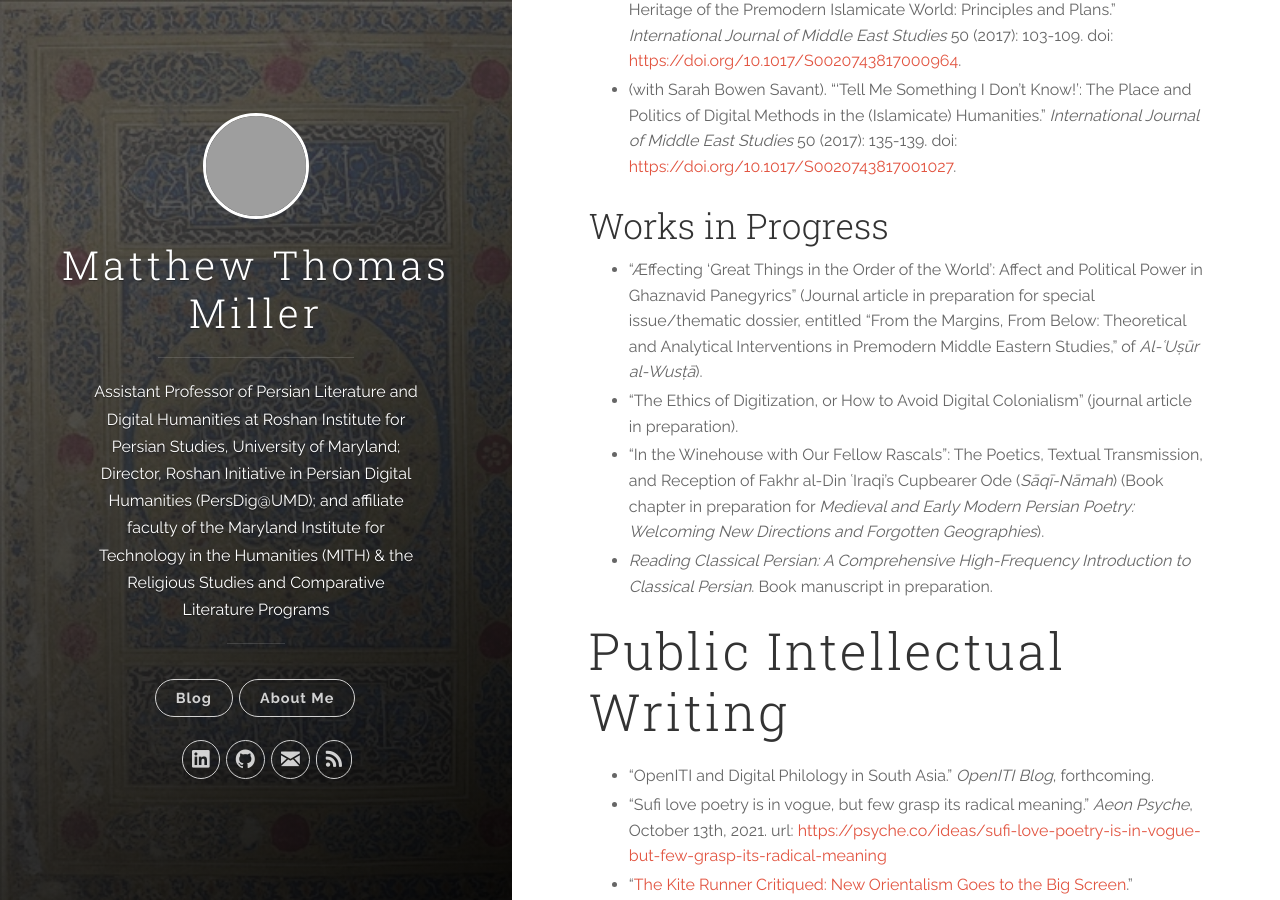
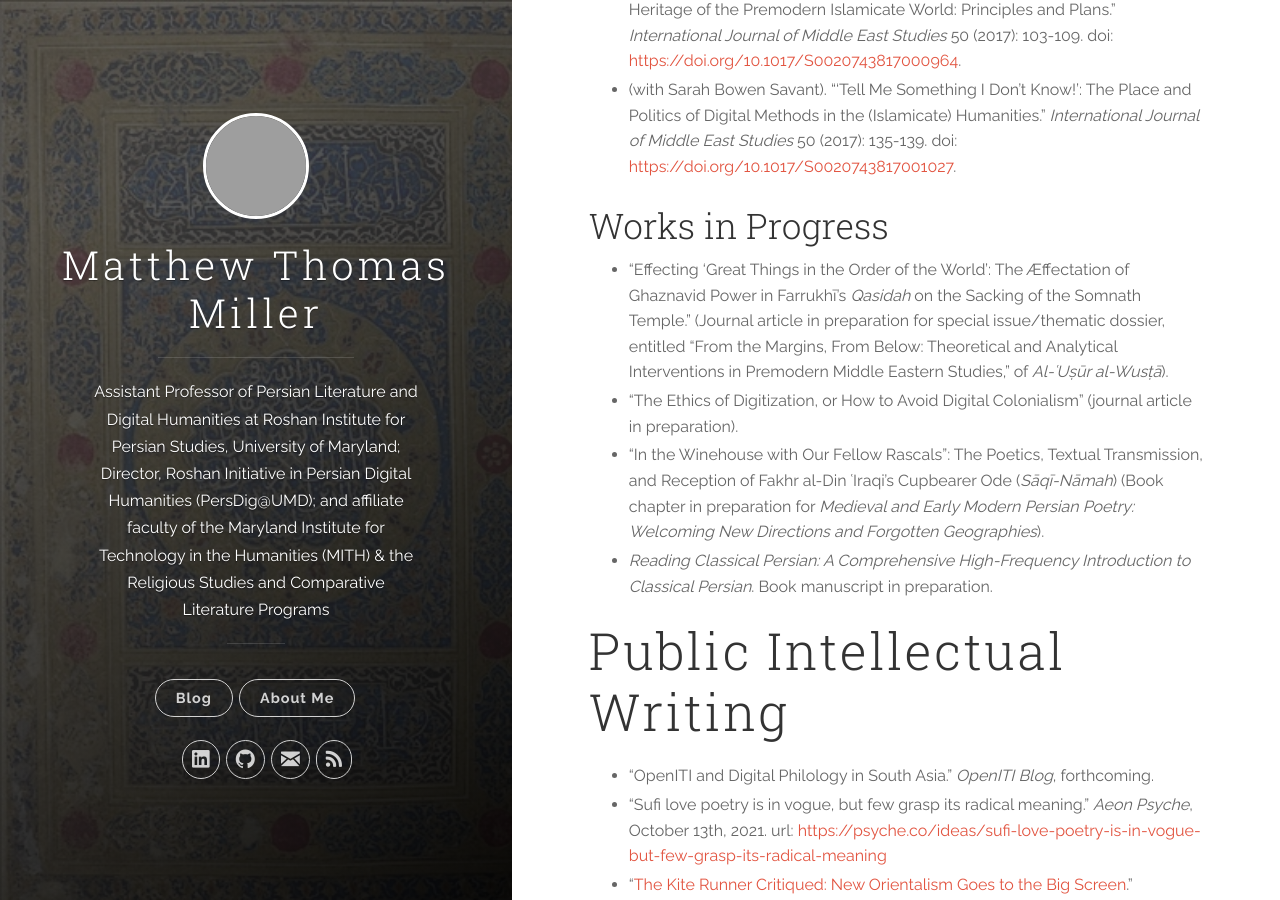
Before and after one commit to MatthewThomasMiller/MatthewThomasMiller.github.io, a Jekyll site: the page built from about-me.md, in a window 1280 px wide and 900 px high, scrolled down 4722 px, cut to the strip 0-900 px from the top of the window. Built offline with Jekyll 4.4.1, drawn with Linux system fonts in a browser that asks for light colours; grey boxes are pictures that could not be loaded.

Commit message:
article title update

```diff
--- a/about-me.md
+++ b/about-me.md
@@ -77,7 +77,7 @@ https://doi.org/10.1017/S0020743817001027).
 
 ## Works in Progress
 
-* "Æffecting 'Great Things in the Order of the World': Affect and Political Power in Ghaznavid Panegyrics" (Journal article in preparation for special issue/thematic dossier, entitled "From the Margins, From Below: Theoretical and Analytical Interventions in Premodern Middle Eastern Studies," of *Al-ʿUṣūr al-Wusṭā*).
+* "Effecting 'Great Things in the Order of the World': The Æffectation of Ghaznavid Power in Farrukhī's *Qasidah* on the Sacking of the Somnath Temple." (Journal article in preparation for special issue/thematic dossier, entitled "From the Margins, From Below: Theoretical and Analytical Interventions in Premodern Middle Eastern Studies," of *Al-ʿUṣūr al-Wusṭā*).
 * "The Ethics of Digitization, or How to Avoid Digital Colonialism" (journal article in preparation).
 * "In the Winehouse with Our Fellow Rascals": The Poetics, Textual Transmission, and Reception of Fakhr al-Din ʿIraqi's Cupbearer Ode (*Sāqī-Nāmah*) (Book chapter in preparation for *Medieval and Early Modern Persian Poetry: Welcoming New Directions and Forgotten Geographies*).
 * *Reading Classical Persian: A Comprehensive High-Frequency Introduction to Classical Persian*. Book manuscript in preparation.
```
